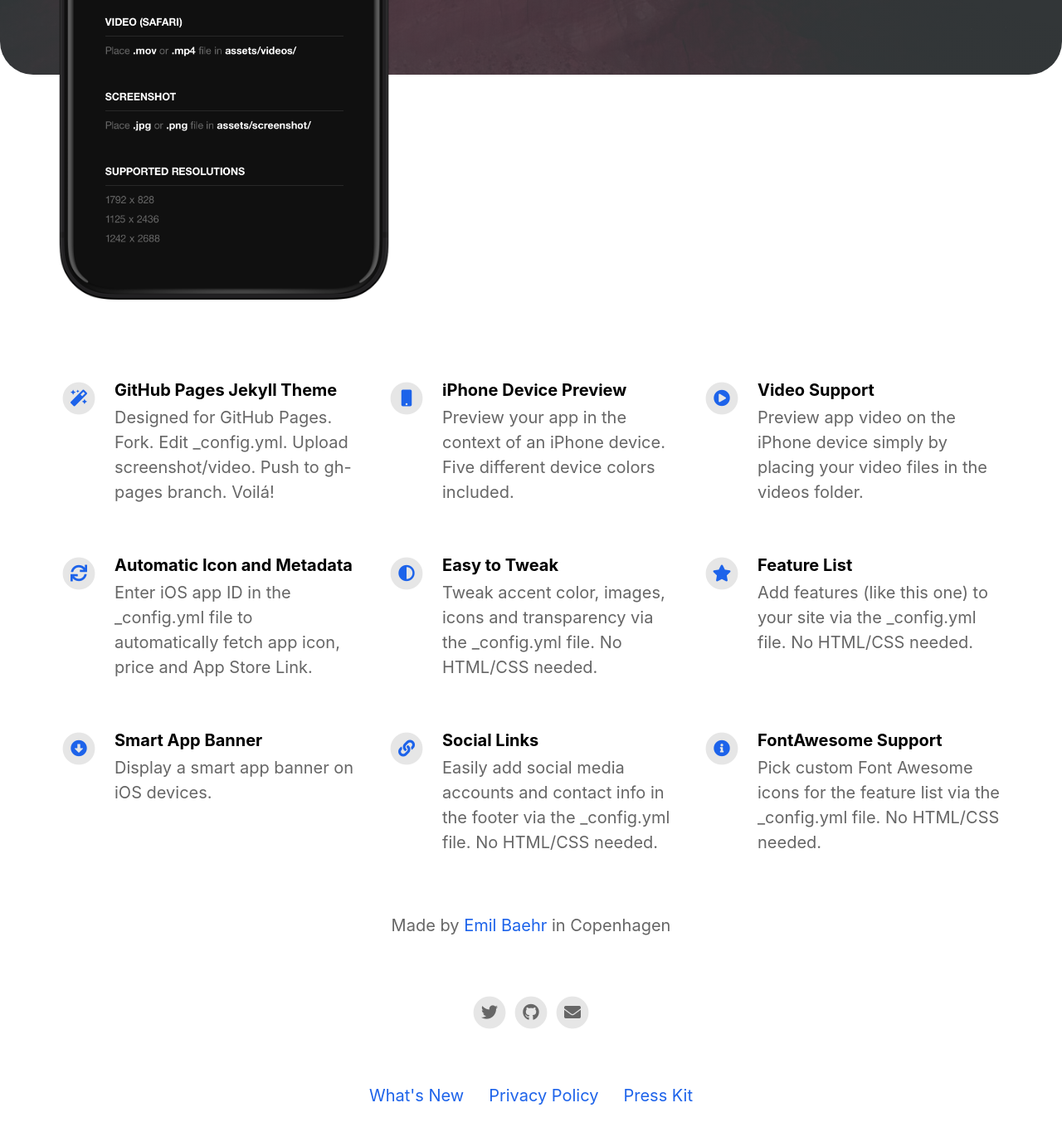
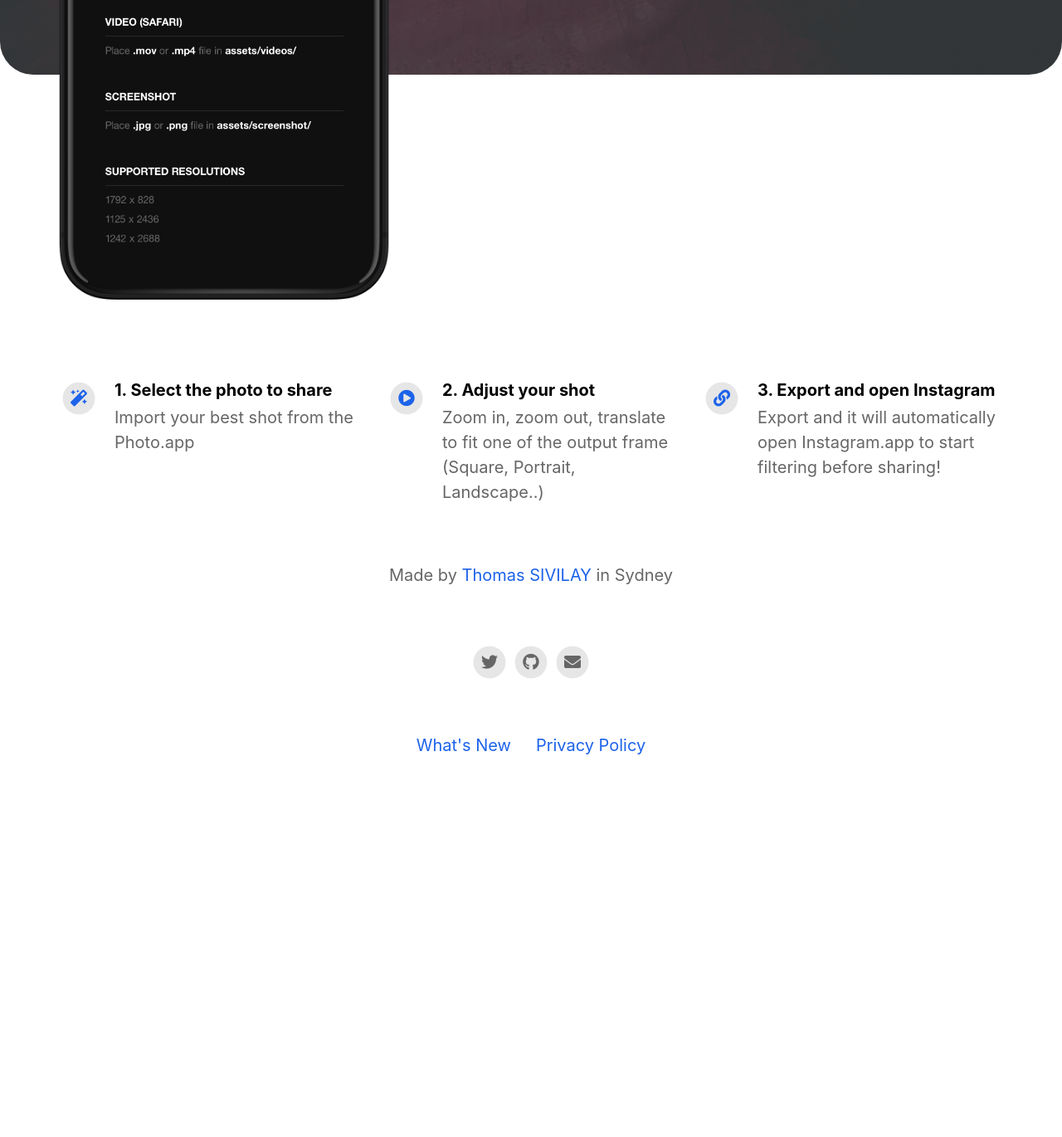
Before and after one commit to thomas-sivilay/zesize-app-page, a Jekyll site: the page built from index.html, in a window 1280 px wide and 1400 px high, scrolled down 624 px. Shown: the top 1370 px of the window at 83% size. Built offline with Jekyll 4.4.1, drawn with Linux system fonts in a browser that asks for light colours; nearby versions of some CDN libraries; after the commit the page ends 1602 px from its top, so only the background shows below that; some of the changed text lies outside the part shown.

Commit message:
Updated info

```diff
--- a/_config.yml
+++ b/_config.yml
@@ -2,31 +2,31 @@
 page_title                                :                                           # Automatically populates with app name if not set and if iOS app ID is set. Otherwise enter manually.
 
 # App Info
-ios_app_id                                : 1234793120                                # Required. Enter iOS app ID to automatically populate name, price and icons (e.g. 718043190).
+ios_app_id                                : 1481743335                                # Required. Enter iOS app ID to automatically populate name, price and icons (e.g. 718043190).
 
 appstore_link                             :                                           # Automatically populates if not set and if iOS app ID is set. Otherwise enter manually.
 playstore_link                            :                                           # Enter Google Play Store URL.
-presskit_download_link                    : https://emilbaehr.com                                          # Enter a link to downloadable file or (e.g. public Dropbox link to a .zip file).
+presskit_download_link                    : # https://emilbaehr.com                                          # Enter a link to downloadable file or (e.g. public Dropbox link to a .zip file).
                                                                                       # Or upload your press kit file to assets and set path accordingly (e.g. "assets/your_press_kit.zip").
 
-app_icon                                  : # assets/appicon.png                      # Automatically populates if not set and if iOS app ID is set.  Otherwise enter path to icon file manually.
+app_icon                                  : assets/appicon.png                      # Automatically populates if not set and if iOS app ID is set.  Otherwise enter path to icon file manually.
 app_name                                  :                                           # Automatically populates if not set and if iOS app ID is set.  Otherwise enter manually.
 app_price                                 :                                           # Automatically populates if not set and if iOS app ID is set.  Otherwise enter manually.
-app_description                           : Write a short tagline for your app.
+app_description                           : Import and export to the perfect format for Instagram.
 
 enable_smart_app_banner                   : true                                      # Set to true to show a smart app banner at top of page on mobile devices.
 
 
 
 # Information About Yourself
-your_name                                 : Emil Baehr
-your_link                                 : https://emilbaehr.com
-your_city                                 : Copenhagen
-email_address                             : emil.baehr@gmail.com
+your_name                                 : Thomas SIVILAY
+your_link                                 : https://github.com/thomas-sivilay
+your_city                                 : Sydney
+email_address                             : thomas.sivilay@gmail.com
 facebook_username                         :
-instagram_username                        : ebaehr
-twitter_username                          : ebaehr
-github_username                           : emilbaehr
+instagram_username                        :
+twitter_username                          : thomassivilay
+github_username                           : thomas.sivilay
 youtube_username                          :
 
 
@@ -34,46 +34,21 @@ youtube_username                          :
 # Feature List                            Edit, add or remove features to be presented.
 features                                  :
 
-  - title                                 : GitHub Pages Jekyll Theme
-    description                           : Designed for GitHub Pages. Fork. Edit _config.yml. Upload screenshot/video. Push to gh-pages branch. Voilá!
+  - title                                 : 1. Select the photo to share
+    description                           : Import your best shot from the Photo.app
     fontawesome_icon_name                 : magic
 
-  - title                                 : iPhone Device Preview
-    description                           : Preview your app in the context of an iPhone device. Five different device colors included.
-    fontawesome_icon_name                 : mobile
-
-  - title                                 : Video Support
-    description                           : Preview app video on the iPhone device simply by placing your video files in the videos folder.
+  - title                                 : 2. Adjust your shot
+    description                           : Zoom in, zoom out, translate to fit one of the output frame (Square, Portrait, Landscape..)
     fontawesome_icon_name                 : play-circle
 
-  - title                                 : Automatic Icon and Metadata
-    description                           : Enter iOS app ID in the _config.yml file to automatically fetch app icon, price and App Store Link.
-    fontawesome_icon_name                 : sync
-
-  - title                                 : Easy to Tweak
-    description                           : Tweak accent color, images, icons and transparency via the _config.yml file. No HTML/CSS needed.
-    fontawesome_icon_name                 : adjust
-
-  - title                                 : Feature List
-    description                           : Add features (like this one) to your site via the _config.yml file. No HTML/CSS needed.
-    fontawesome_icon_name                 : star
-
-  - title                                 : Smart App Banner
-    description                           : Display a smart app banner on iOS devices.
-    fontawesome_icon_name                 : arrow-alt-circle-down
-
-  - title                                 : Social Links
-    description                           : Easily add social media accounts and contact info in the footer via the _config.yml file. No HTML/CSS needed.
+  - title                                 : 3. Export and open Instagram
+    description                           : Export and it will automatically open Instagram.app to start filtering before sharing!
     fontawesome_icon_name                 : link
-
-  - title                                 : FontAwesome Support
-    description                           : Pick custom Font Awesome icons for the feature list via the _config.yml file. No HTML/CSS needed.
-    fontawesome_icon_name                 : info-circle
 
   - title                                 : # New Feature Title
     description                           : # New Feature Description
     fontawesome_icon_name                 : # Enter Font Awesome icon name (e.g. star). Find icons on fontawesome.com/icons.
-
 
 
 # Theme Settings
```
Also changed, not shown: 2 other files.
